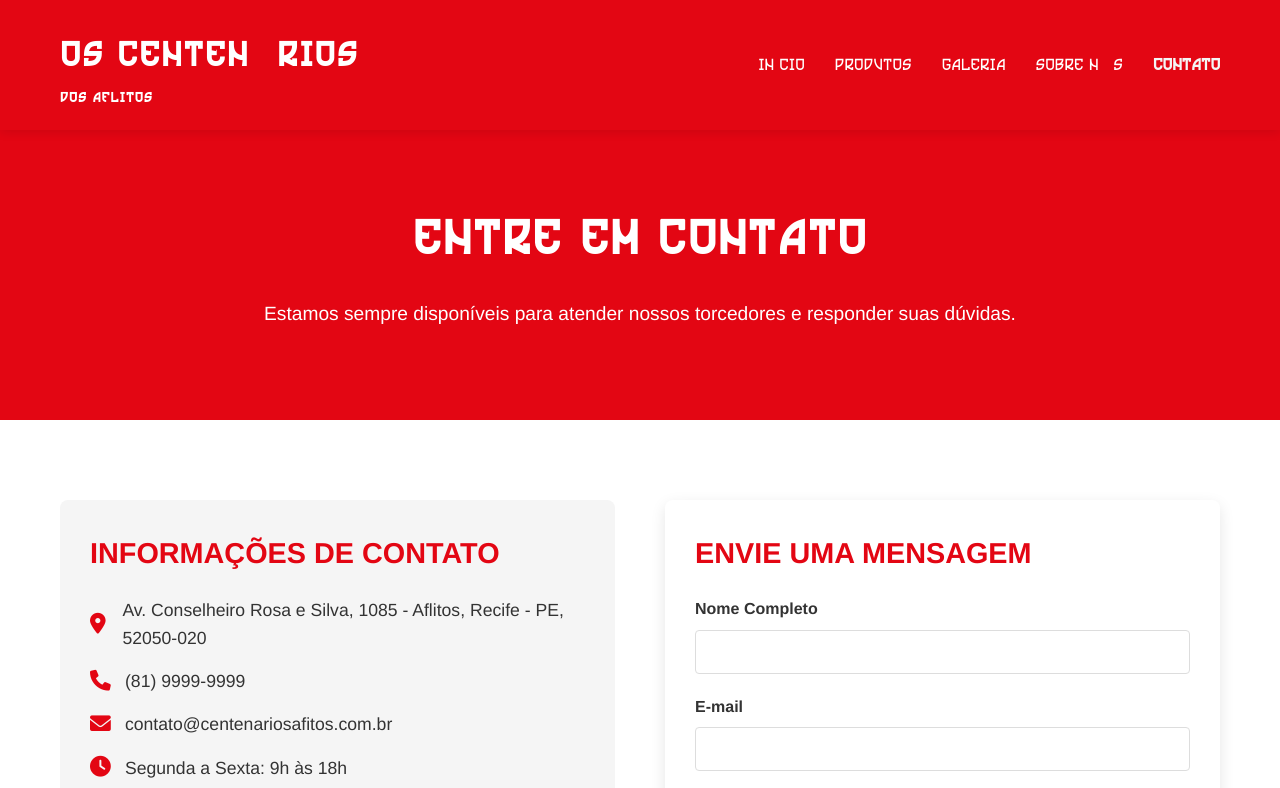
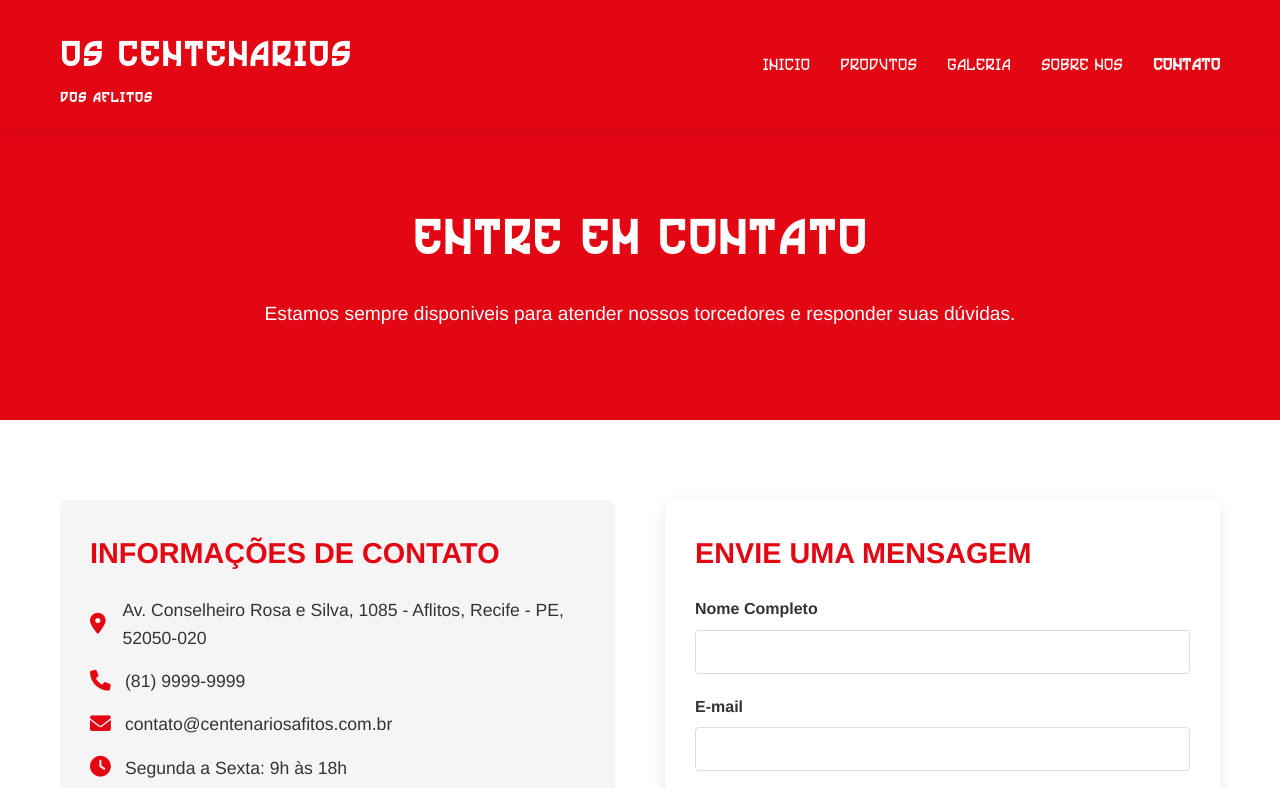
Before and after one commit to albertoramos98/os-centen-rios, a plain HTML site: page contato.html in a window 1280 px wide. Shown: the top 788 px of the page. Drawn offline with Linux system fonts and the light colour scheme.

Commit message:
alterei alguns acentos pra ficar no padrão

```diff
--- a/contato.html
+++ b/contato.html
@@ -3,7 +3,7 @@
 <head>
     <meta charset="UTF-8">
     <meta name="viewport" content="width=device-width, initial-scale=1.0">
-    <title>Contato - Os Centenários dos Aflitos</title>
+    <title>Contato - Os Centenarios dos Aflitos</title>
     <link rel="stylesheet" href="css/style.css">
     <link rel="stylesheet" href="https://cdnjs.cloudflare.com/ajax/libs/font-awesome/6.0.0-beta3/css/all.min.css">
     <style>
@@ -161,16 +161,16 @@
     <header>
         <div class="container header-container">
             <a href="index.html" class="logo">
-                Os Centenários <span>dos Aflitos</span>
+                Os Centenarios <span>dos Aflitos</span>
             </a>
             <div class="menu-toggle">
                 <i class="fas fa-bars"></i>
             </div>
             <ul class="nav-menu">
-                <li><a href="index.html">Início</a></li>
+                <li><a href="index.html">Inicio</a></li>
                 <li><a href="produtos.html">Produtos</a></li>
                 <li><a href="galeria.html">Galeria</a></li>
-                <li><a href="sobre.html">Sobre Nós</a></li>
+                <li><a href="sobre.html">Sobre Nos</a></li>
                 <li><a href="contato.html">Contato</a></li>
             </ul>
         </div>
@@ -180,7 +180,7 @@
     <section class="hero" style="padding: 60px 0;">
         <div class="container">
             <h1>Entre em Contato</h1>
-            <p>Estamos sempre disponíveis para atender nossos torcedores e responder suas dúvidas.</p>
+            <p>Estamos sempre disponiveis para atender nossos torcedores e responder suas dúvidas.</p>
         </div>
     </section>
 
```
Also changed, not shown: galeria.html (+4 -4 lines), produtos.html (+4 -4 lines), sobre.html (+4 -4 lines).
